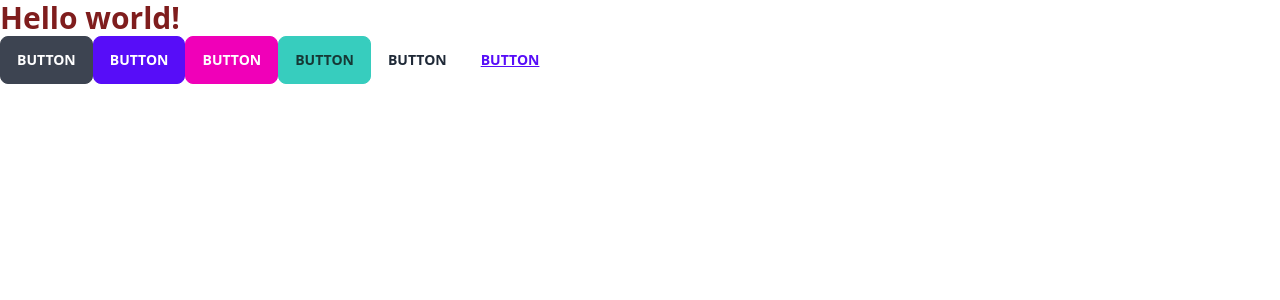
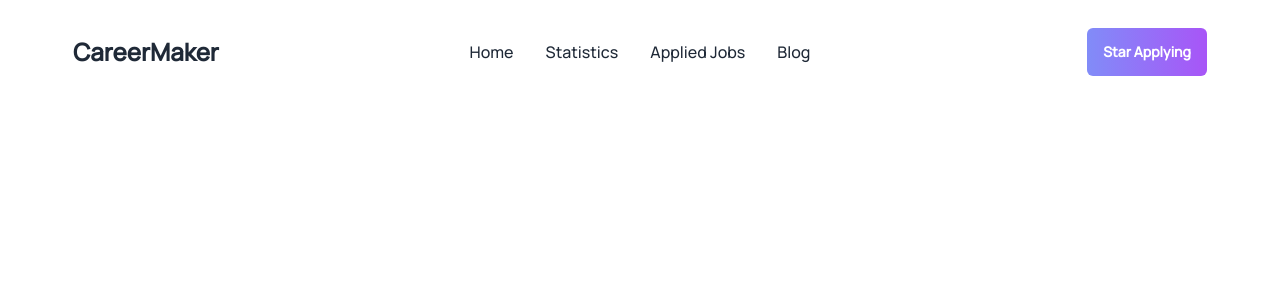
Before and after one commit to developer-shourav/Carrer-Maker, a React (Vite) app: page / in a window 1280 px wide. Shown: the top 300 px of the page. Built offline with nearby package versions, Linux system fonts and the light colour scheme.

Commit message:
primary navbar complite

```diff
--- a/index.html
+++ b/index.html
@@ -5,6 +5,13 @@
     <link rel="icon" type="image/svg+xml" href="/favicon.jpg" />
     <meta name="viewport" content="width=device-width, initial-scale=1.0" />
     <title>CareerMaker</title>
+    <!-- Custom fonts -->
+    <link rel="preconnect" href="https://fonts.googleapis.com" />
+    <link rel="preconnect" href="https://fonts.gstatic.com" crossorigin />
+    <link
+      href="https://fonts.googleapis.com/css2?family=Manrope:wght@500&display=swap"
+      rel="stylesheet"
+    />
   </head>
   <body>
     <div id="root"></div>
--- a/src/App.jsx
+++ b/src/App.jsx
@@ -1,16 +1,10 @@
 import React from "react";
+import Navbar from "./components/Navbar/Navbar";
 
 const App = () => {
   return (
     <div>
-      <h1 className="text-3xl font-bold text-red-900">Hello world!</h1>
-
-      <button className="btn">Button</button>
-      <button className="btn btn-primary">Button</button>
-      <button className="btn btn-secondary">Button</button>
-      <button className="btn btn-accent">Button</button>
-      <button className="btn btn-ghost">Button</button>
-      <button className="btn btn-link">Button</button>
+      <Navbar> </Navbar>
     </div>
   );
 };
--- /dev/null
+++ b/src/components/Navbar/Navbar.jsx
@@ -0,0 +1,70 @@
+import React from "react";
+
+const Navbar = () => {
+  return (
+    <div className="container pt-5">
+      <div className="navbar bg-base-100 ">
+        <div className="navbar-start">
+          <div className="dropdown">
+            <label tabIndex={0} className="btn btn-ghost lg:hidden">
+              <svg
+                xmlns="http://www.w3.org/2000/svg"
+                className="h-5 w-5"
+                fill="none"
+                viewBox="0 0 24 24"
+                stroke="currentColor"
+              >
+                <path
+                  strokeLinecap="round"
+                  strokeLinejoin="round"
+                  strokeWidth="2"
+                  d="M4 6h16M4 12h8m-8 6h16"
+                />
+              </svg>
+            </label>
+            <ul
+              tabIndex={0}
+              className="menu menu-compact dropdown-content mt-3 p-2 shadow bg-base-100 rounded-box w-52"
+            >
+              <li>
+                <a>Home</a>
+              </li>
+              <li>
+                <a>Statistics</a>
+              </li>
+              <li>
+                <a>Applied Jobs</a>
+              </li>
+              <li>
+                <a>Blog</a>
+              </li>
+
+            </ul>
+          </div>
+          <a className=" font-bold text-xl md:text-2xl">CareerMaker</a>
+        </div>
+        <div className="navbar-center hidden lg:flex">
+          <ul className="menu menu-horizontal px-1">
+            <li>
+              <a>Home</a>
+            </li>
+            <li>
+              <a>Statistics</a>
+            </li>
+            <li>
+              <a>Applied Jobs</a>
+            </li>
+            <li>
+              <a>Blog</a>
+            </li>
+          </ul>
+        </div>
+        <div className="navbar-end">
+          <a className="btn-primary">Star Applying</a>
+        </div>
+      </div>
+    </div>
+  );
+};
+
+export default Navbar;
--- a/src/index.css
+++ b/src/index.css
@@ -1,3 +1,17 @@
 @tailwind base;
 @tailwind components;
 @tailwind utilities;
+
+.btn-primary{
+    @apply btn bg-gradient-to-r from-indigo-400 to-purple-500   border-0 normal-case rounded-md
+  }
+
+body{
+  font-family: 'Manrope', sans-serif;
+}
+
+
+.container{
+    max-width: 1150px;
+    margin: 0 auto;
+}
```
